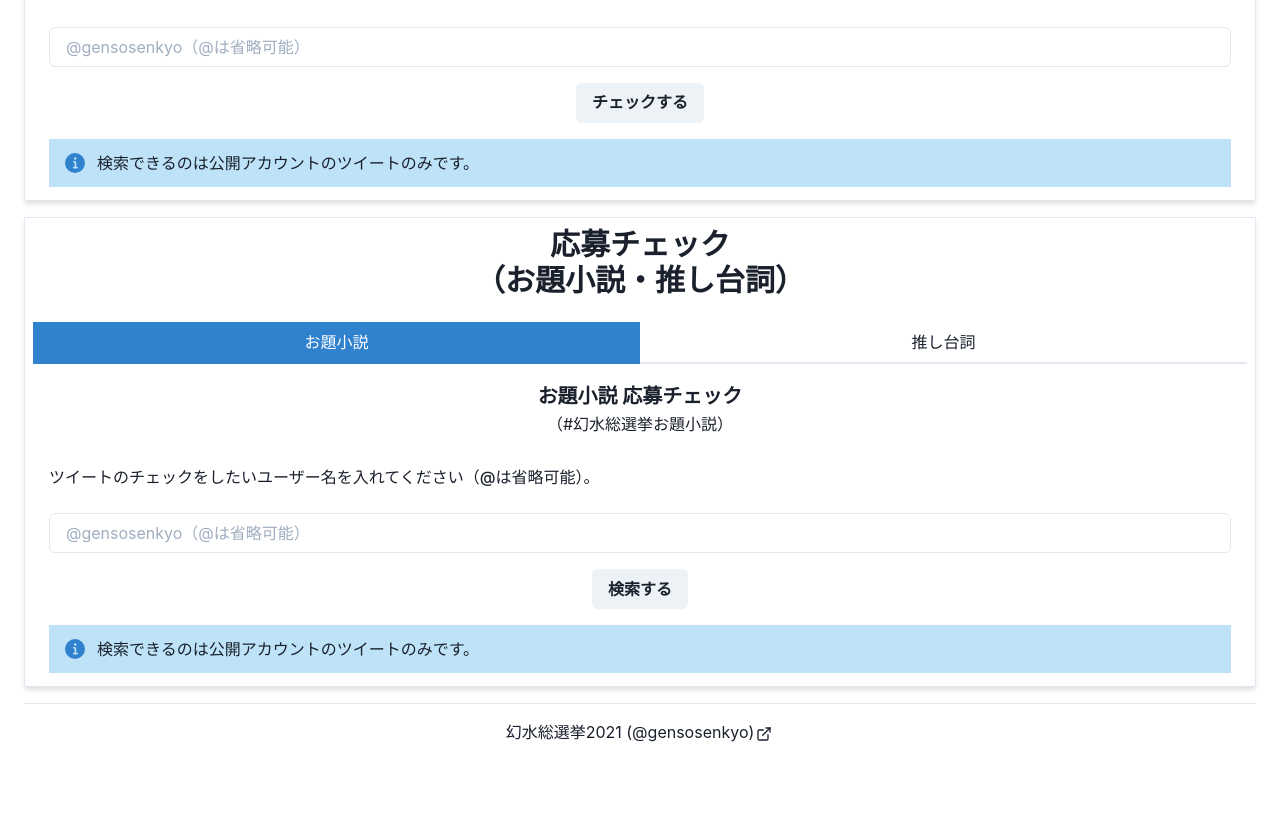
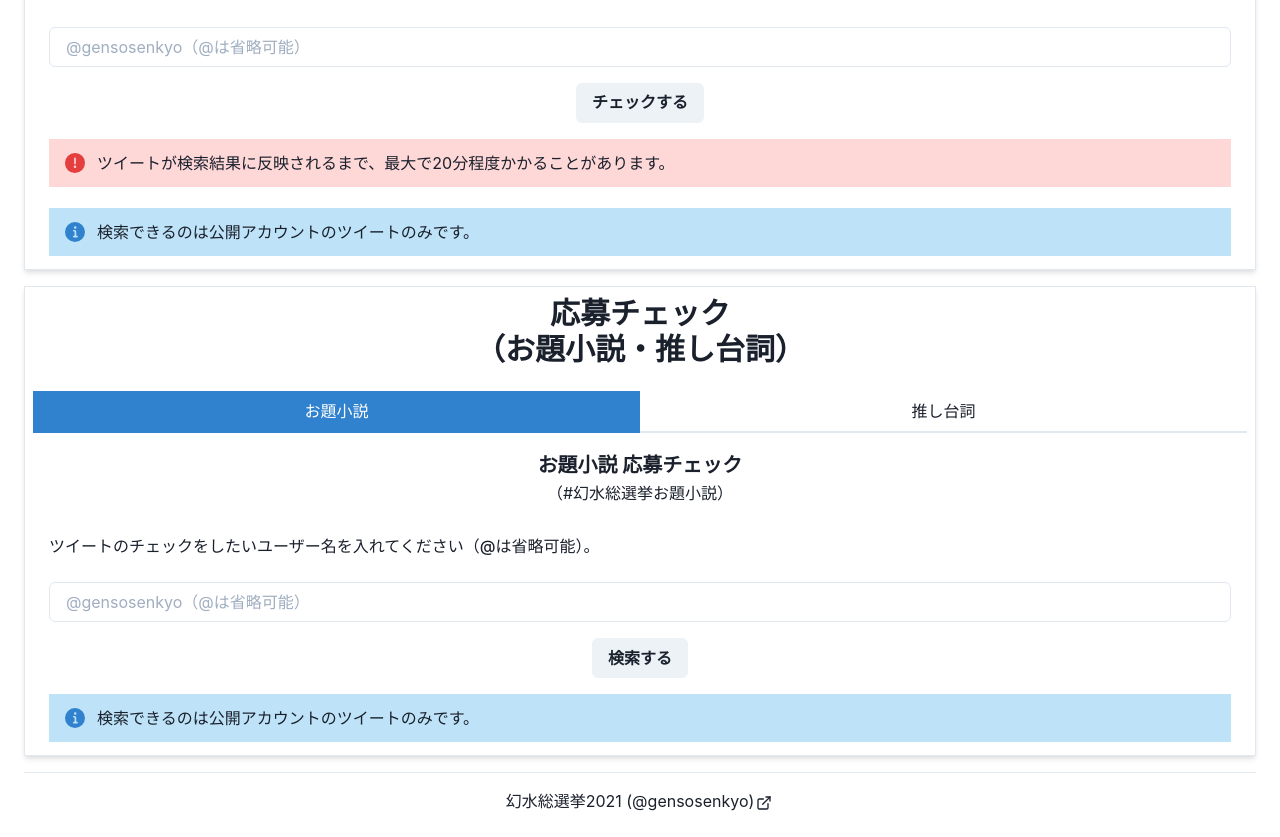
Before and after one commit to true-runes/suikoden-election-2021-frontend, a React (Create React App) app: page / in a window 1280 px wide. Shown: the part 980-1817 px from the top of the page. Before the commit the page ends 1748 px from the top, so only its background shows below. Built offline with nearby package versions, Linux system fonts and the light colour scheme.

Commit message:
feat: 🎸 反映時間がかかる旨の注釈を加えた (#107)

```diff
--- a/src/App.tsx
+++ b/src/App.tsx
@@ -414,6 +414,16 @@ function App() {
                     </Button>
                   </Box>
                   <Box p={2} style={{ margin: '0 0 5px 0' }}>
+                    <Alert status="error">
+                      <AlertIcon />
+                      <Text align="left">
+                        <div>
+                          ツイートが検索結果に反映されるまで、最大で20分程度かかることがあります。
+                        </div>
+                      </Text>
+                    </Alert>
+                  </Box>
+                  <Box p={2} style={{ margin: '0 0 5px 0' }}>
                     <Alert status="info">
                       <AlertIcon />
                       <Text align="left">
```
